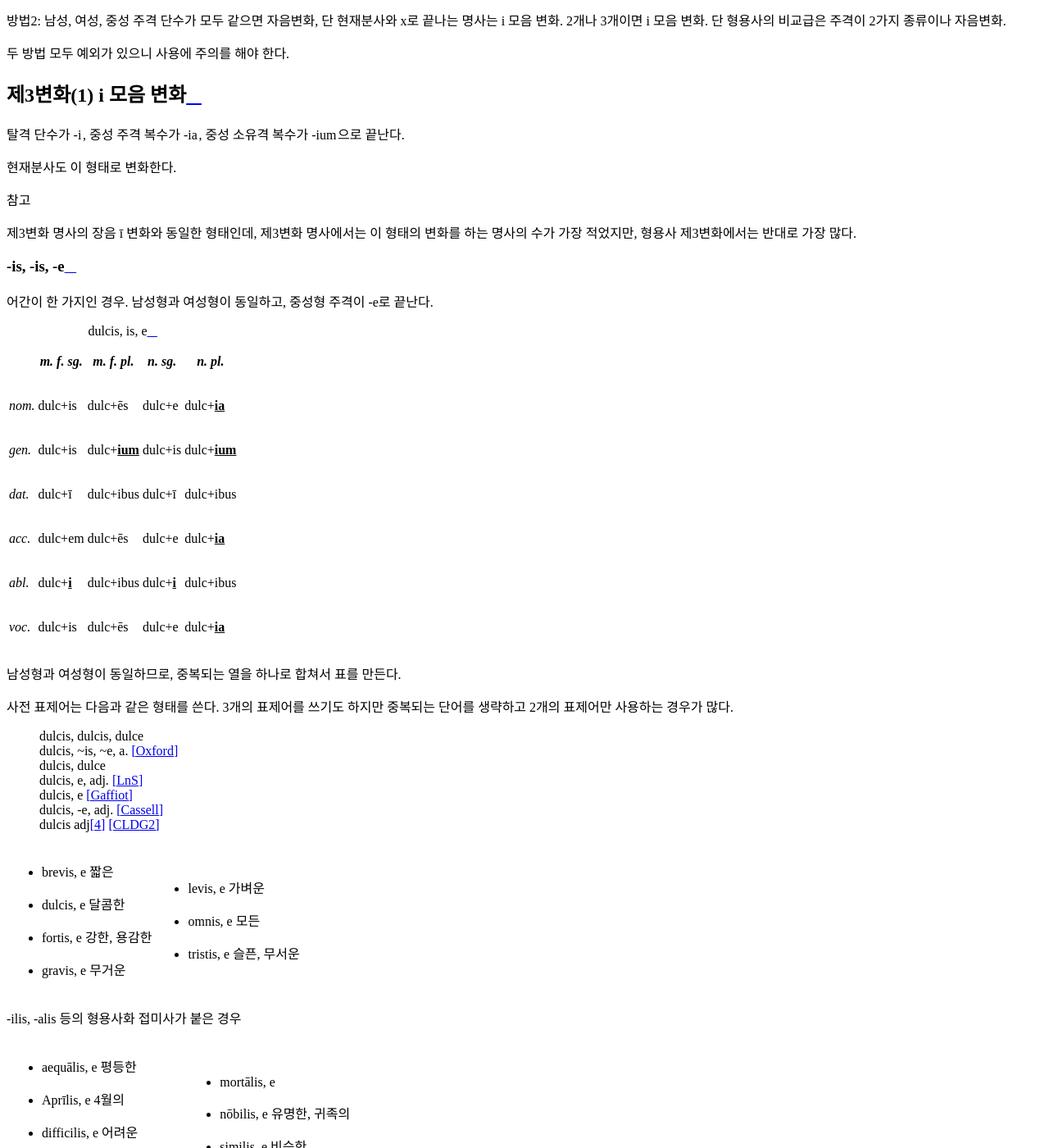
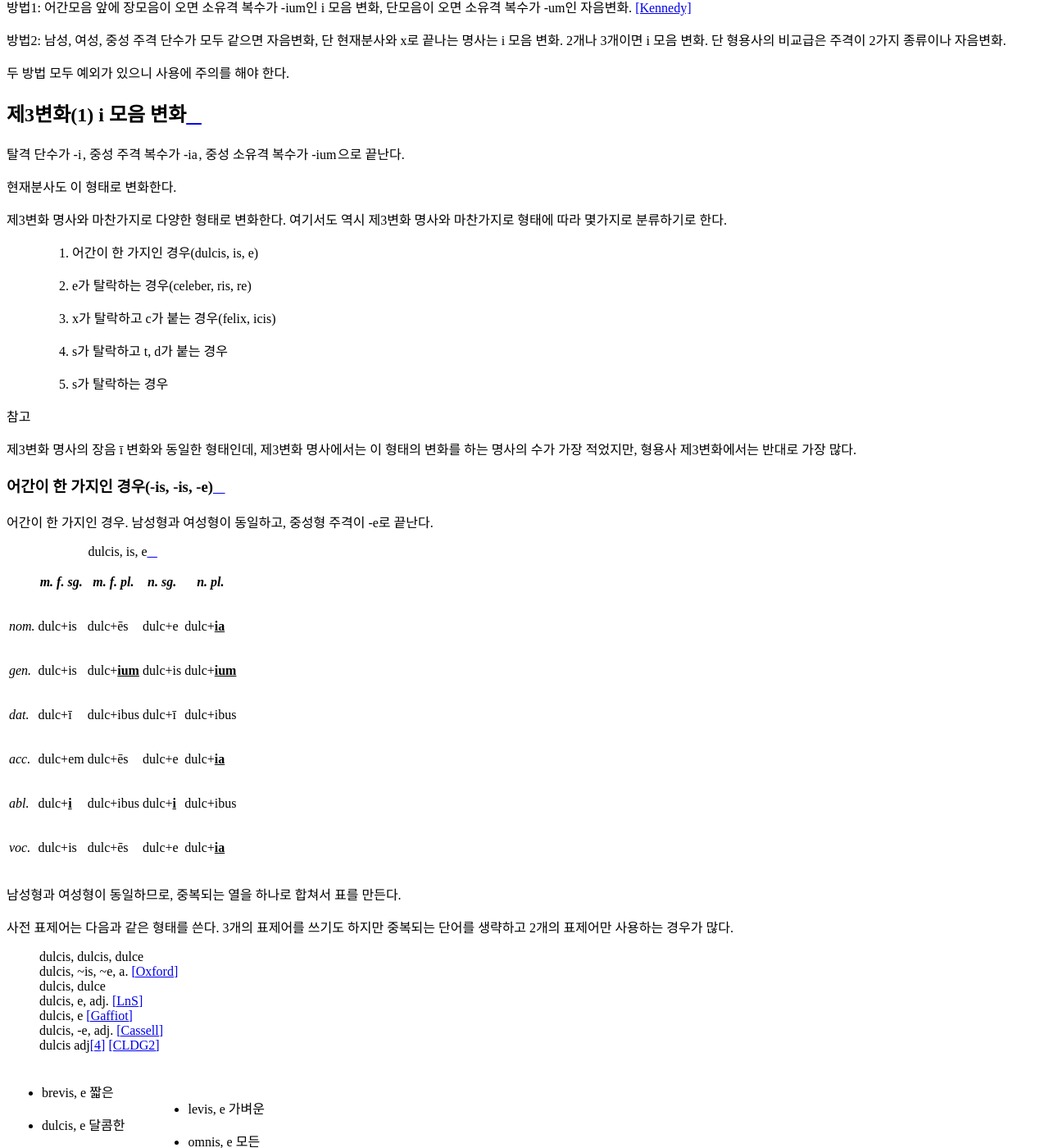
Before and after one commit to kabbala/grammatica_latina, a Sphinx documentation site: the page built from source/declinatio_adiectivi.rst, in a window 1280 px wide and 1400 px high, scrolled down 11874 px. Shown: the whole window at 82% size. Built offline with Sphinx 7.4.7 and the Read the Docs theme 2.0.0, drawn with Linux system fonts in a browser that asks for light colours; some of the changed text lies outside the part shown.

Commit message:
제3변화 소제목 변경

```diff
--- a/source/declinatio_adiectivi.rst
+++ b/source/declinatio_adiectivi.rst
@@ -450,16 +450,25 @@
 
 두 방법 모두 예외가 있으니 사용에 주의를 해야 한다.
 
+
 제3변화(1) i 모음 변화
 ----------------------
 탈격 단수가 :en:`-i`\, 중성 주격 복수가 :en:`-ia`\, 중성 소유격 복수가 :en:`-ium`\으로 끝난다.
 
 현재분사도 이 형태로 변화한다.
 
+제3변화 명사와 마찬가지로 다양한 형태로 변화한다. 여기서도 역시 제3변화 명사와 마찬가지로 형태에 따라 몇가지로 분류하기로 한다.
+
+   1. 어간이 한 가지인 경우(dulcis, is, e)
+   #. e가 탈락하는 경우(celeber, ris, re)
+   #. x가 탈락하고 c가 붙는 경우(felix, icis)
+   #. s가 탈락하고 t, d가 붙는 경우
+   #. s가 탈락하는 경우
+
 .. note:: 제3변화 명사의 장음 ī 변화와 동일한 형태인데, 제3변화 명사에서는 이 형태의 변화를 하는 명사의 수가 가장 적었지만, 형용사 제3변화에서는 반대로 가장 많다.
 
--is, -is, -e
-~~~~~~~~~~~~
+어간이 한 가지인 경우(-is, -is, -e)
+~~~~~~~~~~~~~~~~~~~~~~~~~~~~~~~~~~~
 어간이 한 가지인 경우. 남성형과 여성형이 동일하고, 중성형 주격이 -e로 끝난다.
 
 .. csv-table:: dulcis, is, e
@@ -513,9 +522,10 @@
 
 .. [#] -is로 끝나는 규칙변화 형용사는 -is, -is, -e 형태의 제3변화 형용사 이므로 주격 단수 형태만 적은 것.
 
+.. note:: 자음변화의 경우는 어간이 한 가지이면 남성, 여성, 중성 주격 단수의 형태가 같다.
 
--er, -(r)is, -(r)e
-~~~~~~~~~~~~~~~~~~
+e가 탈락하는 경우(-er, -(r)is, -(r)e)
+~~~~~~~~~~~~~~~~~~~~~~~~~~~~~~~~~~~~~
 남성형 주격의 e가 탈락하고 어간이 되는 경우. 여성형 주격에는 -is가, 중성형 주격에는 -e가 붙는다.
 
 .. csv-table:: celeber, bris, bre
@@ -559,8 +569,8 @@
    * December, Decembris, Decembre
 
 
--x, -cis
-~~~~~~~~
+x가 탈락하고 c가 붙는 경우(-x, -cis)
+~~~~~~~~~~~~~~~~~~~~~~~~~~~~~~~~~~~~
 남성형, 여성형, 중성형 주격 단수가 모두 같고, 어간에서 s가 탈락하고 c가 나타나는 경우. x는 c+s이다.
 
 .. csv-table:: fēlīx, īcis
@@ -595,8 +605,8 @@
 .. note:: 사전 표제어가 명사 제3변화와 동일한 형태이다.
 
 
--s, -tis/dis
-~~~~~~~~~~~~
+s가 탈락하고 t, d가 붙는 경우(-s, -tis/dis)
+~~~~~~~~~~~~~~~~~~~~~~~~~~~~~~~~~~~~~~~~~~~
 남성형, 여성형, 중성형 주격 단수가 모두 같고, 어간에서 s가 탈락하고 t, d가 나타나는 경우.
 
 .. hlist::
```
